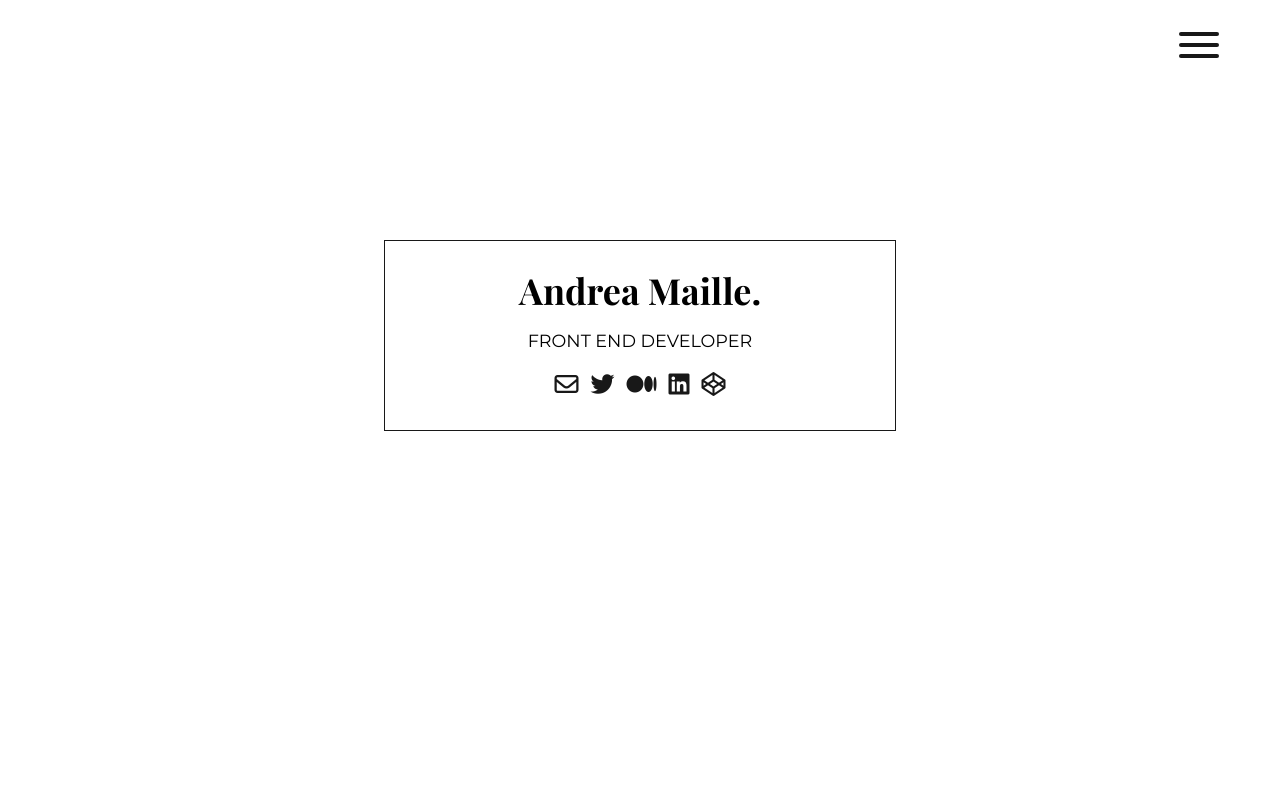
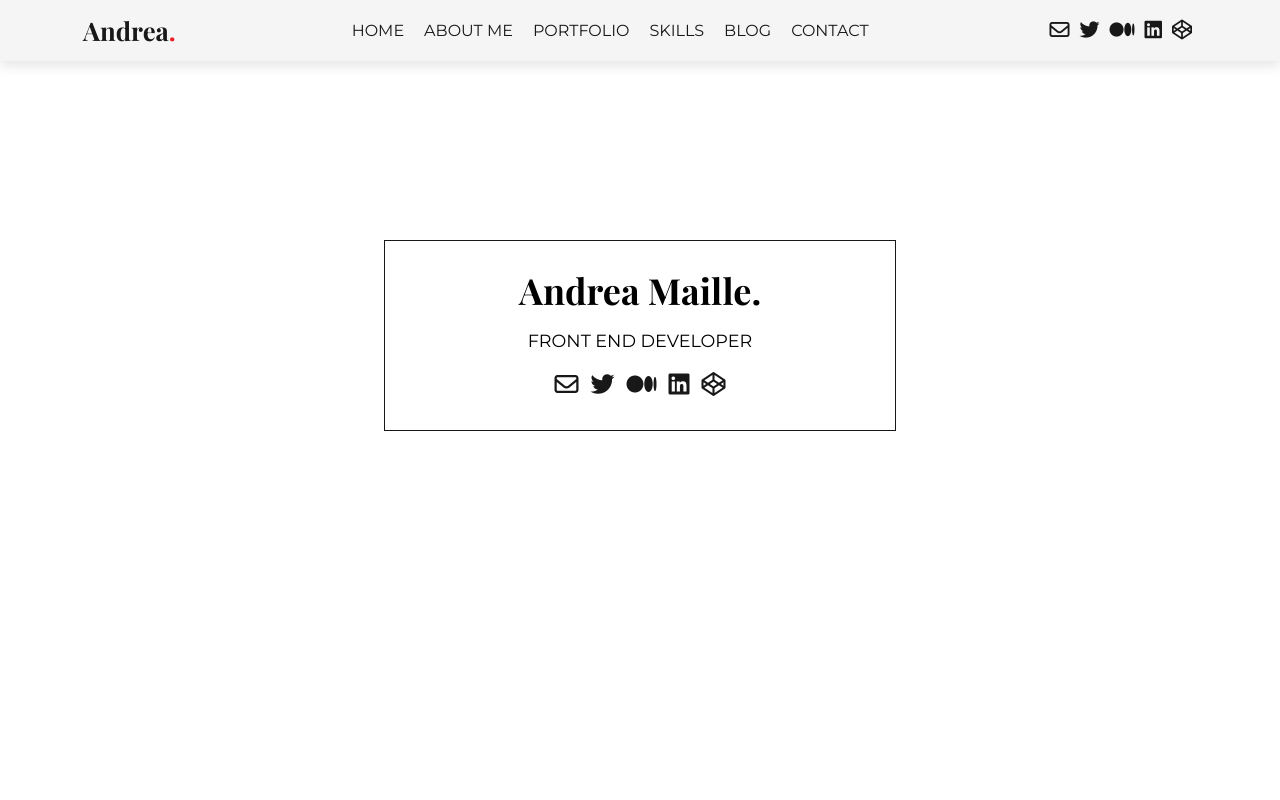
Before and after one commit to andreamaille/andrea_codes2020, a website built with webpack: page index.html in a window 1280 px wide. Shown: the top 800 px of the page. Built offline with nearby package versions, Linux system fonts and the light colour scheme; some packages are replaced by stand-ins of ours.

Commit message:
Updates to responsive nav

```diff
--- a/styles/_nav.scss
+++ b/styles/_nav.scss
@@ -1,31 +1,14 @@
 nav {
     position: fixed;
     z-index: 30;
-    // // position: fixed;
-    // margin: 0 auto;
-    background-color:$light-gray;
-    // display:flex;
-    // justify-content: space-around;
-    // align-items: center;
-    // z-index: 30;
     width:100%;
     max-width: 100%;
-    // right:0;
-    // left:0;
-    // box-shadow: $box-shadow;
-    // ul {
-    //     display: flex;
-    //     li {
-    //         margin: 10px;
-
-    //     }
-    // }
-
     h3 {
+        margin: 0;
         margin-left: 6%;
+        padding-top: 4%;
         position: relative;
         z-index: 40;
-        // margin: 20px;
     }
 }
 
@@ -86,6 +69,9 @@
     background-color: $light-gray;
 }
 
+
+
+@media (max-width:$breakpoint-md) {
     .nav_items.show {
         display: block;
         height: 100vh;
@@ -98,3 +84,41 @@
     .nav-items.d-none {
         display: none;
     }
+}
+
+
+@media (min-width:$breakpoint-md) {
+    .hamburger {
+        display: none;
+    }
+
+    .nav_items {
+        display: block;
+    }
+
+    nav {
+        background-color:$white;
+        box-shadow: $box-shadow;
+        h3 {
+            margin-left: 0;
+            padding-top: 0;
+            margin: 15px 0;
+        }
+    }
+
+    nav ul {
+        display: flex;
+        li {
+            margin: 10px;
+
+        }
+    }
+
+    .nav_items {
+        width: 100%;
+        max-width: 100%;
+        display: flex;
+        justify-content: space-around;
+        align-items: center;
+    }
+}
--- a/styles/_variables.scss
+++ b/styles/_variables.scss
@@ -17,6 +17,6 @@
 
 // Media Queries
 $breakpoint-sm: 576px;
-$breakpoint-md: 768px;
+$breakpoint-md: 785px;
 $breakpoint-lg: 992px;
 $breakpoint-xl: 1200px;
```
Also changed, not shown: dist/style.css, 1 other file. Lines whose indentation alone changed are shown as unchanged.
